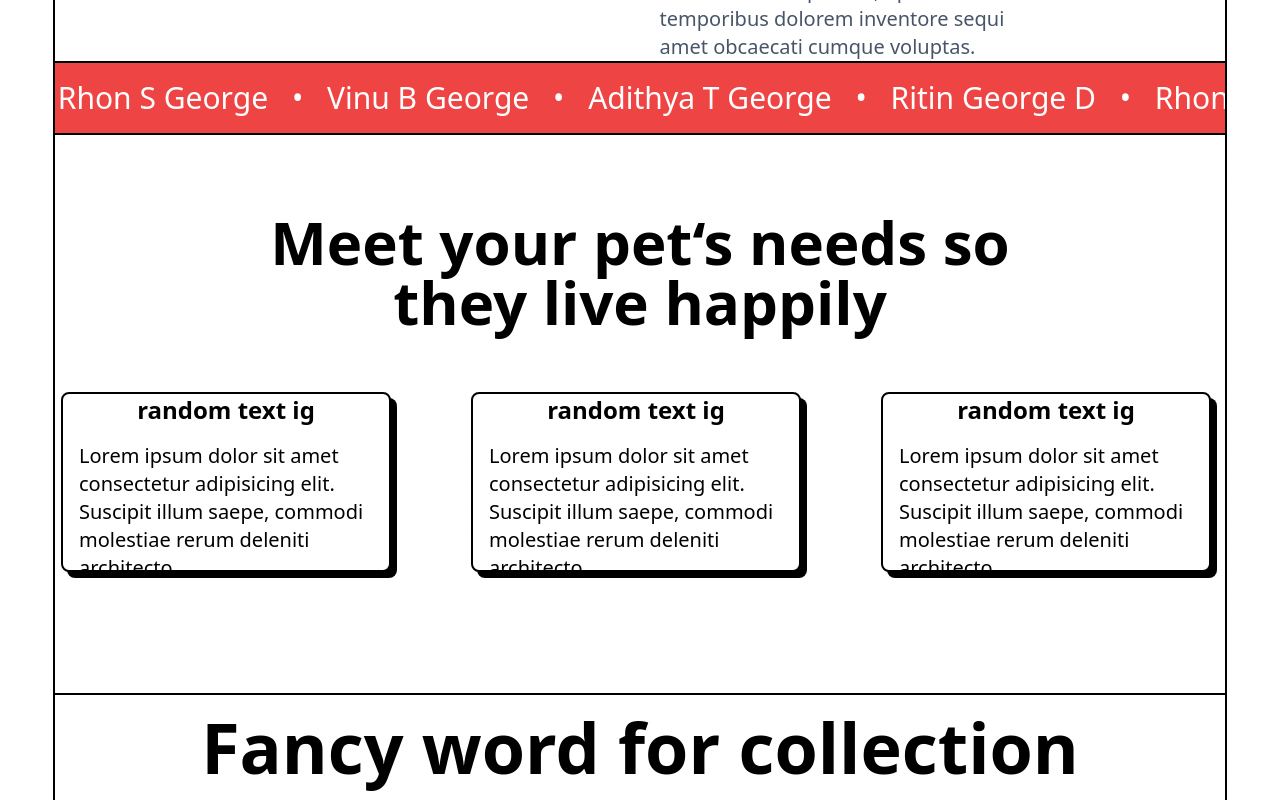
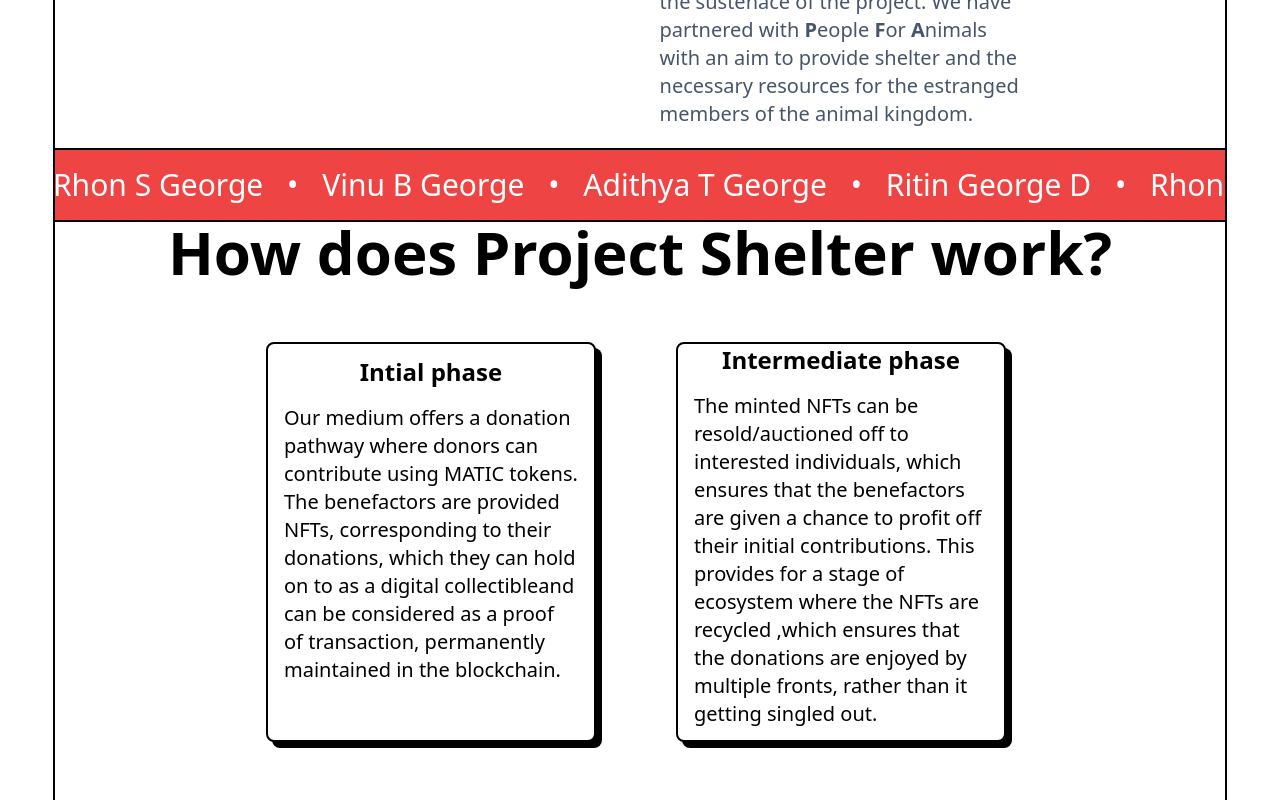
Before and after one commit to fal3n-4ngel/Project-Shelter, a Next.js app: page / in a window 1280 px wide. Shown: the part 1200-2000 px from the top of the page. Built offline with nearby package versions, Linux system fonts and the light colour scheme.

Commit message:
add: contents to home page
Co-authored-by: Rhon <Rhogneld@users.noreply.github.com>

```diff
--- a/src/components/Footer.tsx
+++ b/src/components/Footer.tsx
@@ -17,15 +17,21 @@ export default function Footer() {
         ©deflated pappadam
       </div>
       <div className="buttons flex space-x-5 justify-between items-center">
+        <a href="https://www.youtube.com/watch?v=dQw4w9WgXcQ" target="_blank">
           <button className="p-4 border-2 rounded-[100%] border-grey-200 hover:scale-110">
             <Image src={inst} alt="" className="w-5 " />{" "}
           </button>
+        </a>
+        <a href="https://www.youtube.com/watch?v=dQw4w9WgXcQ" target="_blank">
           <button className="p-4 border-2 rounded-[100%] border-grey-200 hover:scale-110">
             <Image src={git} alt="" className="w-5 " />{" "}
           </button>
+        </a>
+        <a href="https://www.youtube.com/watch?v=dQw4w9WgXcQ" target="_blank">
           <button className="p-4 border-2 rounded-[100%] border-grey-200 hover:scale-110">
             <Image src={twit} alt="" className="w-5 " />{" "}
           </button>
+        </a>
       </div>
     </div>
   )
--- a/src/components/Knowmore.tsx
+++ b/src/components/Knowmore.tsx
@@ -15,8 +15,8 @@ export default function Knowmore() {
               className="h-[100%] group-hover:hidden  border-black border-b-2 rounded-t-xl "
             />
           </div>
-          <div className="absolute hidden group-hover:block  text-black font-semibold text-4xl top-[150px] left-[60px] ease-in transition-all">
-            Know More
+          <div className="absolute hidden group-hover:block  text-black font-semibold text-4xl top-[150px] left-[50px] ease-in transition-all">
+            Explore more
           </div>
         </div>
       </div>
--- a/src/components/PopButton.tsx
+++ b/src/components/PopButton.tsx
@@ -4,13 +4,14 @@ type buttonProps = {
     bgcolor: string;
     shadow: string;
     textColor: string;
-    text: string
+    text: string;
+    click?: any;
 }
 
 export default function PopButton(props: buttonProps) {
   return (
     <div>
-      <button className={`w-36 h-12 ${props.bgcolor} ${props.textColor} font-semibold text-xl px-3 border-[1px] m-2  border-black rounded-md drop-shadow-[0px_0px_0px_rgb(0,0,0)] hover:shadow-none shadow-[6px_6px_0px_rgb(0,0,0)]  hover:translate-y-0 -translate-y-1 hover:translate-x-0 -translate-x-1 transition-all  `}>
+      <button onClick={props.click} className={`w-36 h-12 ${props.bgcolor} ${props.textColor} font-semibold text-xl px-3 border-[1px] m-2  border-black rounded-md drop-shadow-[0px_0px_0px_rgb(0,0,0)] hover:shadow-none shadow-[6px_6px_0px_rgb(0,0,0)]  hover:translate-y-0 -translate-y-1 hover:translate-x-0 -translate-x-1 transition-all  `}>
               {props.text}
         </button>
     </div>
--- a/src/pages/index.tsx
+++ b/src/pages/index.tsx
@@ -22,6 +22,7 @@ const inter = Inter({ subsets: ["latin"] });
 
 export default function Home() {
   gsap.registerPlugin(ScrollTrigger);
+
   const homeDogRef = useRef(null);
   const homeTextRef = useRef<any>(null);
   const aboutUsRef = useRef<any>(null);
@@ -94,7 +95,7 @@ export default function Home() {
             <div className="w-20">
               <Image src={logo} alt="" className=" " />
             </div>
-            <div className="text-lg text-black font-semibold">Shelter</div>
+            <div className="text-lg text-black font-semibold">Project Shelter</div>
           </div>
           <div>
             <ul className="flex flex-row justify-between space-x-4   ">
@@ -177,21 +178,29 @@ export default function Home() {
             ref={homeTextRef}
           >
             <h1 className="flex mb-5 text-7xl font-bold opacity-0">
-              Rhon put some catchphrase here
+            Isn't it about time we repay our companions what they deserve?
             </h1>
             <p className="text-lg m-4 text-gray-600 opacity-0">
-              Lorem ipsum dolor, sit amet consectetur adipisicing elit.
-              Sapiente, consequuntur pariatur ut quisquam, recusandae cupiditate
-              consectetur molestias quia atque veritatis impedit qui hic
-              explicabo ex debitis porro sint. Repellendus, quibusdam?
+            Throughout history, every attempt to progress has been aimed at enhancing human life while neglecting the well-being of <b>flora and fauna</b>,
+            which have often been sacrificed for <b>our benefit</b>. Our medium seeks to provide benefits to the long-suffering domestic animals
+            of the world who have been persecuted for ages,in the form of aids and resources under the banner of concerned organizations.
+            Introducing <b>Project Shelter</b>.
             </p>
-            <div className="mt-4 opacity-0">
+            <div className="m-0 opacity-0">
+              <div>
                 <PopButton
-                text="Explore Now"
+                  text="Know more"
                   bgcolor="bg-red-500"
                   textColor="text-white"
                   shadow="rgb(0,0,0)"
+                  click={() => {
+                    objectivePageRef?.current?.scrollIntoView({
+                      block: "start",
+                      behavior: "smooth",
+                    });
+                  }}
                />
+              </div>
             </div>
           </div>
 
@@ -248,24 +257,19 @@ export default function Home() {
                 </div>
               </div>
 
-              <div className="w-10/12 ml-40 flex flex-col justify-end">
+              <div className="mt-6 w-10/12 ml-40 flex flex-col justify-end">
                 <h1 className="mb-10 text-6xl font-bold text-black">
                   About us
                 </h1>
 
-                <p className="text-slate-600 text-xl">
-                  Lorem ipsum dolor sit amet consectetur adipisicing elit.
-                  Suscipit illum saepe, commodi molestiae rerum deleniti
-                  architecto aspernatur reiciendis vero accusamus, debitis quam
-                  assumenda consectetur eos deserunt delectus amet soluta earum!
-                  Blanditiis nisi, aliquam aut quas placeat pariatur maiores
-                  repellendus quasi reiciendis ipsum sint fuga officiis magni
-                  quaerat numquam distinctio. Eum dolorum atque, ad autem esse
-                  dolorem corporis fuga veniam illo! Voluptate, cumque
-                  voluptatem. Officia mollitia velit qui adipisci, temporibus
-                  eius facere accusamus, rem amet perspiciatis quisquam?
-                  Possimus debitis harum aperiam, optio omnis temporibus dolorem
-                  inventore sequi amet obcaecati cumque voluptas.
+                <p className="text-slate-600 text-xl mb-5">
+                  <b>Project Shelter</b> is a decentralized donation initiative put-together by deflated pappadam, where
+                  we aim to revolutionize normy fundraisers/donation platforms into a whole new level by implementing various
+                  aspects of blockchain, web3 and crypto. Our gateway ensures that both the donor and the donee gets
+                  maximum benefits out of the donations made which makes the intiatve beneficial for all the concerned parties.
+                  Via Project Shelter, we guarantee the development of a sustainable environment that ensures the sustenace of the
+                  project. We have partnered with <b>P</b>eople <b>F</b>or <b>A</b>nimals with an aim to provide shelter and the
+                  necessary resources for the estranged members of the animal kingdom.
                 </p>
               </div>
             </div>
@@ -299,53 +303,50 @@ export default function Home() {
 
         <div
           id="meet"
-          className="flex flex-col min-h-[70vh] border-b-[2px]  border-black items-center justify-center scroll-mt-5"
+          className="flex flex-col min-h-[80vh] border-b-[2px]  border-black items-center justify-center scroll-mt-5"
           ref={objectivePageRef}
         >
           <div className="flex flex-col items-center justify-center">
             <div className="flex  text-black text-6xl font-semibold text-center">
-              Meet your pet&lsquo;s needs so{" "}
-            </div>
-            <div className="flex  text-black text-6xl font-semibold text-center">
-              they live happily
+              How does Project Shelter work?
             </div>
           </div>
-          <div className="mt-6 flex md:flex-row flex-col">
-            <div className="w-[330px] h-[180px] flex flex-col bg-white border-2 border-black m-10   rounded-lg shadow-black shadow-[6px_6px_0px_rgb(0,0,0)] -translate-y-1 -translate-x-1 transition-all">
+          <div className="mt-6 flex max-md:flex-col flex-row flex-wrap justify-center ">
+            <div className="w-[330px] h-[400px] flex flex-col bg-white border-2 border-black m-10   rounded-lg shadow-black shadow-[6px_6px_0px_rgb(0,0,0)] -translate-y-1 -translate-x-1 transition-all">
               <div>
-                <div className="text-center text-black text-2xl font-semibold">
-                  random text ig
+                <div className="mt-3 text-center text-black text-2xl font-semibold">
+                  Intial phase
                 </div>
                 <div className="  p-4 text-slate-500-400 text-xl font-thin">
-                  Lorem ipsum dolor sit amet consectetur adipisicing elit.
-                  Suscipit illum saepe, commodi molestiae rerum deleniti
-                  architecto
+                Our medium offers a donation pathway where donors can contribute using MATIC tokens.
+                The benefactors are provided NFTs, corresponding to their donations, which they can hold on to as a <b>digital collectible</b>
+                 and can be considered as a proof of transaction, permanently maintained in the <b>blockchain</b>.
                 </div>
               </div>
             </div>
 
-            <div className="w-[330px] h-[180px] flex flex-col bg-white border-2 border-black m-10   rounded-lg shadow-black shadow-[6px_6px_0px_rgb(0,0,0)] -translate-y-1 -translate-x-1 transition-all">
+            <div className="w-[330px] h-[400px] flex flex-col bg-white border-2 border-black m-10   rounded-lg shadow-black shadow-[6px_6px_0px_rgb(0,0,0)] -translate-y-1 -translate-x-1 transition-all">
               <div>
                 <div className="text-center text-black text-2xl font-semibold">
-                  random text ig
+                  Intermediate phase
                 </div>
                 <div className="  p-4 text-slate-500-400 text-xl font-thin">
-                  Lorem ipsum dolor sit amet consectetur adipisicing elit.
-                  Suscipit illum saepe, commodi molestiae rerum deleniti
-                  architecto
+                 The minted NFTs can be resold/auctioned off to interested individuals, which ensures that the benefactors are
+                 given <b>a chance</b> to profit off their initial contributions. This provides for a stage of ecosystem where the
+                 NFTs are recycled ,which ensures that the donations are enjoyed by <b>multiple fronts</b>, rather than it getting <b>singled out</b>.
                 </div>
               </div>
             </div>
 
-            <div className="w-[330px] h-[180px] flex flex-col bg-white border-2 border-black m-10   rounded-lg shadow-black shadow-[6px_6px_0px_rgb(0,0,0)] -translate-y-1 -translate-x-1 transition-all">
+            <div className="w-[330px] h-[400px] flex flex-col bg-white border-2 border-black m-10   rounded-lg shadow-black shadow-[6px_6px_0px_rgb(0,0,0)] -translate-y-1 -translate-x-1 transition-all">
               <div>
                 <div className="text-center text-black text-2xl font-semibold">
-                  random text ig
+                  State of sustenance
                 </div>
                 <div className="  p-4 text-slate-500-400 text-xl font-thin">
-                  Lorem ipsum dolor sit amet consectetur adipisicing elit.
-                  Suscipit illum saepe, commodi molestiae rerum deleniti
-                  architecto
+                As NFTs are recycled through resale or auction, the creators of the NFTs (i.e., us) receive a portion of the transaction as <b>creator charges</b>.
+                This amount is then passed on to relevant organizations, creating a sustainable source of funding for the project and its goals
+                by utilizing the surplus resources made available.
                 </div>
               </div>
             </div>
@@ -355,19 +356,20 @@ export default function Home() {
         <div
           id="collection"
           ref={collectionPageRef}
-          className="relative w-[100%] flex flex-col item-center justify-start scroll-mt-11"
+          className="relative w-[100%] flex flex-col item-center scroll-mt-11"
         >
           <h1 className="text-black font-bold text-[70px] m-auto">
-            Fancy word for collection
+            Our Populace
           </h1>
-          <div className=" flex justify-evenly m-auto w-[80rem] h-70vh flex-wrap">
+          <div className=" flex justify-evenly m-auto w-[80rem] h-70vh items-center flex-wrap">
             <PetBox name="Twinkle Toes" img="/nfts/4.png" rarity="#4" />
             <PetBox name="Lady Fluffington" img="/nfts/26.png" rarity="#26" />
             <PetBox name="Captain Kidd" img="/nfts/43.png" rarity="#43" />
             <PetBox name="Frankie Furrball" img="/nfts/45.png" rarity="#45" />
             <PetBox name="Baahdass" img="/nfts/83.png" rarity="#83" />
-
+            <a href="https://testnets.opensea.io/collection/project-shelter" target="blank">
               <Knowmore />
+            </a>
           </div>
         </div>
 
```
Lines whose indentation alone changed are shown as unchanged.
